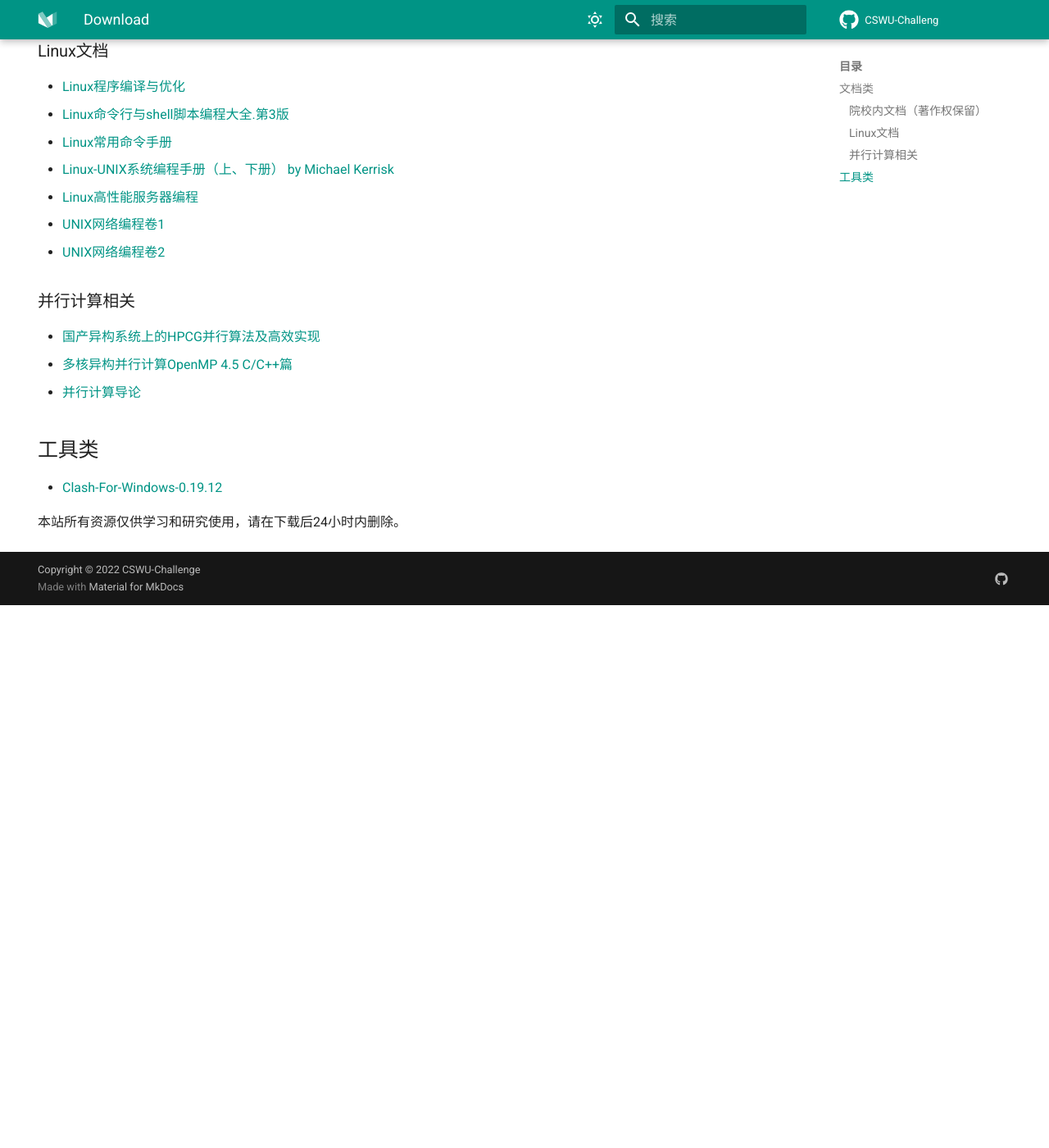
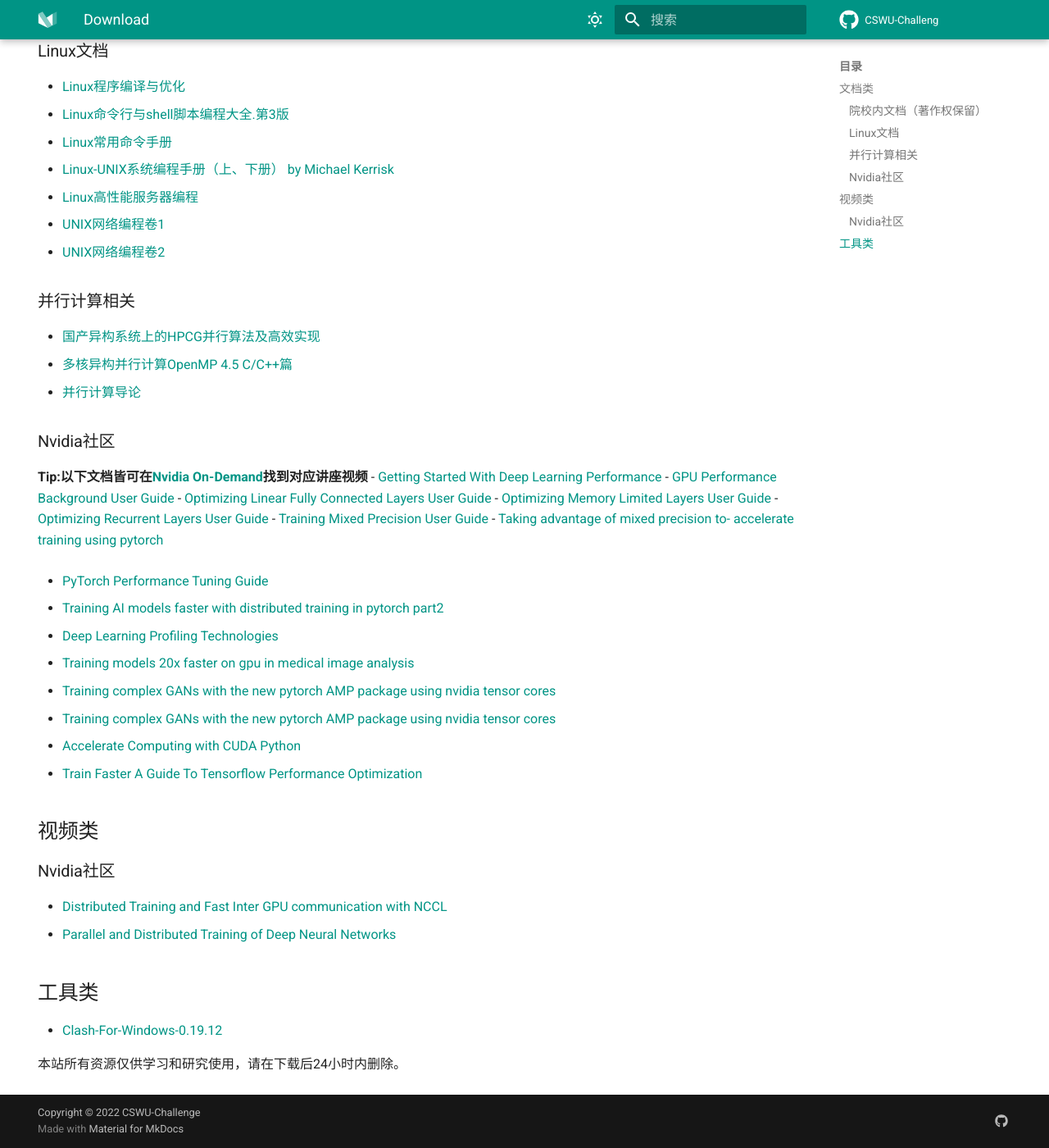
Before and after one commit to CSWU-Challenge/CSWU-Challenge.github.io, an MkDocs documentation site: the page built from docs/page/Download.md, in a window 1280 px wide and 1400 px high, scrolled down 690 px. Shown: the whole window at 82% size. Built offline with MkDocs 1.6.1 and Material for MkDocs 9.7.7, drawn with Linux system fonts in a browser that asks for light colours; comment, search, counter and statistics services are not loaded; before the commit the page ends 1428 px from its top, so only the background shows below that.

Commit message:
update download

```diff
--- a/docs/page/Download.md
+++ b/docs/page/Download.md
@@ -35,8 +35,34 @@ hide:
 - [多核异构并行计算OpenMP 4.5 C/C++篇](http://qiniuyun.hrlee.cn/%E5%A4%9A%E6%A0%B8%E5%BC%82%E6%9E%84%E5%B9%B6%E8%A1%8C%E8%AE%A1%E7%AE%97OpenMP%204.5%20C_C%2B%2B%E7%AF%87%20by%20%E9%9B%B7%E6%B4%AA%20%28z-lib.org%29.pdf)
 - [并行计算导论](http://qiniuyun.hrlee.cn/%E5%B9%B6%E8%A1%8C%E8%AE%A1%E7%AE%97%E5%AF%BC%E8%AE%BA%20by%20Ananth%20Grama%20George%20Karypis%20%E5%BC%A0%E6%AD%A6%20%E6%AF%9B%E5%9B%BD%E5%8B%87%20Anshul%20Gupta%20Vipin%20Kumar%20%E7%A8%8B%E6%B5%B7%E8%8B%B1%20%28z-lib.org%29.pdf)
 
+### Nvidia社区
+**Tip:以下文档皆可在[Nvidia On-Demand](https://www.nvidia.cn/on-demand/)找到对应讲座视频**
+- [Getting Started With Deep Learning Performance](https://qiniuyun.hrlee.cn/ASC/Getting-Started-With-Deep-Learning-Performance.pdf)
+- [GPU Performance Background User Guide](https://qiniuyun.hrlee.cn/ASC/GPU-Performance-Background-User-Guide.pdf)
+- [Optimizing Linear Fully Connected Layers User Guide](https://qiniuyun.hrlee.cn/ASC/Optimizing-Linear-Fully-Connected-Layers-User-Guide.pdf)
+- [Optimizing Memory Limited Layers User Guide](https://qiniuyun.hrlee.cn/ASC/Optimizing-Memory-Limited-Layers-User-Guide.pdf)
+- [Optimizing Recurrent Layers User Guide](https://qiniuyun.hrlee.cn/ASC/Optimizing-Recurrent-Layers-User-Guide.pdf)
+- [Training Mixed Precision User Guide](https://qiniuyun.hrlee.cn/ASC/Training-Mixed-Precision-User-Guide.pdf)
+- [Taking advantage of mixed precision to- accelerate training using pytorch](https://qiniuyun.hrlee.cn/ASC/Taking-advantage-of-mixed-precision-to-accelerate-training-using-pytorch.pdf)
+
+- [PyTorch Performance Tuning Guide](https://qiniuyun.hrlee.cn/ASC/PyTorch-Performance-Tuning-Guide.pdf)
+
+- [Training AI models faster with distributed training in pytorch part2](https://qiniuyun.hrlee.cn/ASC/Training-AI-models-faster-with-distributed-training-in-pytorch-part2.pdf)
+- [Deep Learning Profiling Technologies](https://qiniuyun.hrlee.cn/ASC/Deep-Learning-Profiling-Technologies.pdf)
+- [Training models 20x faster on gpu in medical image analysis](https://qiniuyun.hrlee.cn/ASC/Training-models-20x-faster-on-gpu-in-medical-image-analysis.pdf)
+- [Training complex GANs with the new pytorch AMP package using nvidia tensor cores](https://qiniuyun.hrlee.cn/ASC/Training-complex-GANs-with-the-new-pytorch-AMP-package-using-nvidia-tensor-cores.pdf)
+- [Training complex GANs with the new pytorch AMP package using nvidia tensor cores](https://qiniuyun.hrlee.cn/ASC/Accelerated-Computing-with-Standard-C++-Python-and-Fortran.pdf)
+- [Accelerate Computing with CUDA Python](https://qiniuyun.hrlee.cn/ASC/Accelerate-Computing-with-CUDA-Python.pdf)
+- [Train Faster A Guide To Tensorflow Performance Optimization](https://qiniuyun.hrlee.cn/ASC/Train-Faster-A-Guide-To-Tensorflow-Performance-Optimization.pdf)
+
+## 视频类
+
+### Nvidia社区
+- [Distributed Training and Fast Inter GPU communication with NCCL](https://qiniuyun.hrlee.cn/ASC/Distributed-Training-and-Fast-Inter-GPU-communication-with-NCCL.ts)
+- [Parallel and Distributed Training of Deep Neural Networks](https://qiniuyun.hrlee.cn/ASC/Parallel-and-Distributed-Training-of-Deep-Neural-Networks.ts)
 ## 工具类
 - [Clash-For-Windows-0.19.12](https://download.fastgit.org/Fndroid/clash_for_windows_pkg/releases/download/0.19.12/Clash.for.Windows.Setup.0.19.12.exe)
 
 
+
 本站所有资源仅供学习和研究使用，请在下载后24小时内删除。
```
